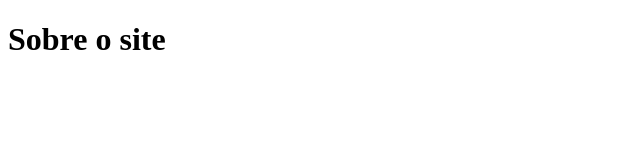
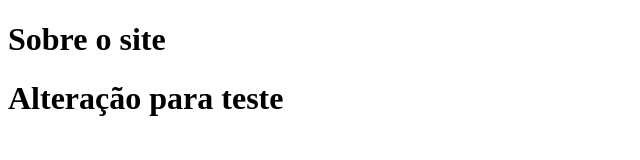
Before and after one commit to VitoriaMinotti/cria-ositesII, a plain HTML site: page sobre.html in a window 1280 px wide. Shown: the whole page, without its empty margins (0-640 px from the left). Drawn offline with Linux system fonts and the light colour scheme.

Commit message:
alteraçaosobre

```diff
--- a/sobre.html
+++ b/sobre.html
@@ -8,5 +8,6 @@
 </head>
 <body>
     <h1>Sobre o site</h1>
+    <h1>Alteração para teste</h1>
 </body>
 </html>
```
